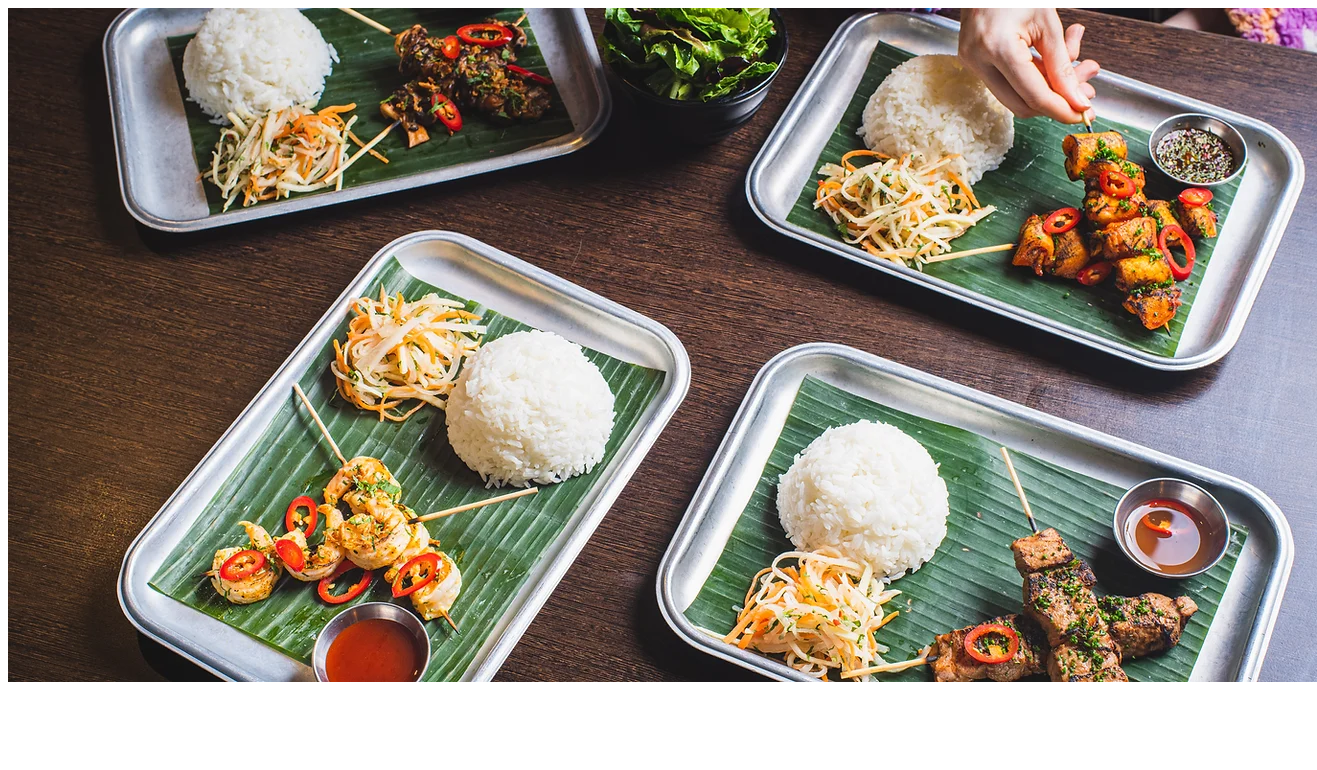
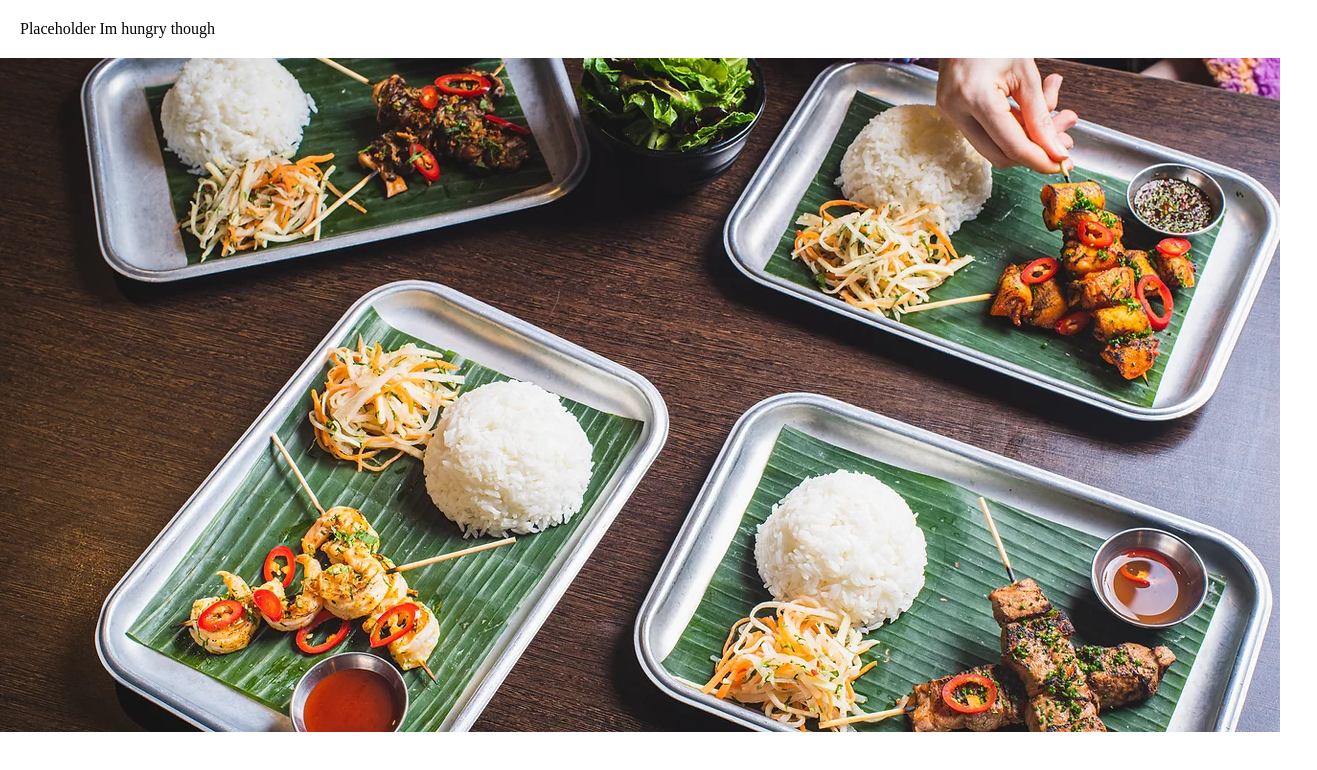
Before and after one commit to Discoveren/apoy, a plain HTML site: page index.html in a window 1280 px wide. Shown: the whole page, 1317 px wide, since content can reach past the window. Drawn offline with Linux system fonts and the light colour scheme.

Commit message:
Added css for images

```diff
--- /dev/null
+++ b/assets/style.css
@@ -0,0 +1,15 @@
+* {
+  padding: 0;
+  margin: 0;
+}
+
+header {
+  padding: 20px;
+}
+
+.chicken-powa {
+  width: 100%;
+  height: 674px;
+  object-fit: cover;
+  /* margin-top: 200px; */
+}
--- a/index.html
+++ b/index.html
@@ -3,9 +3,19 @@
   <head>
     <meta charset="UTF-8" />
     <meta name="viewport" content="width=device-width, initial-scale=1.0" />
+    <link rel="stylesheet" href="./assets/style.css" />
     <title>Apoy1.0</title>
   </head>
   <body>
-    <img src="./img/overview.jpg" alt="skewered chicken with rice" />
+    <div class="container">
+      <header>
+        <p>Placeholder Im hungry though</p>
+      </header>
+      <img
+        src="./img/overview.jpg"
+        alt="skewered chicken with rice"
+        class="chicken-powa"
+      />
+    </div>
   </body>
 </html>
```
